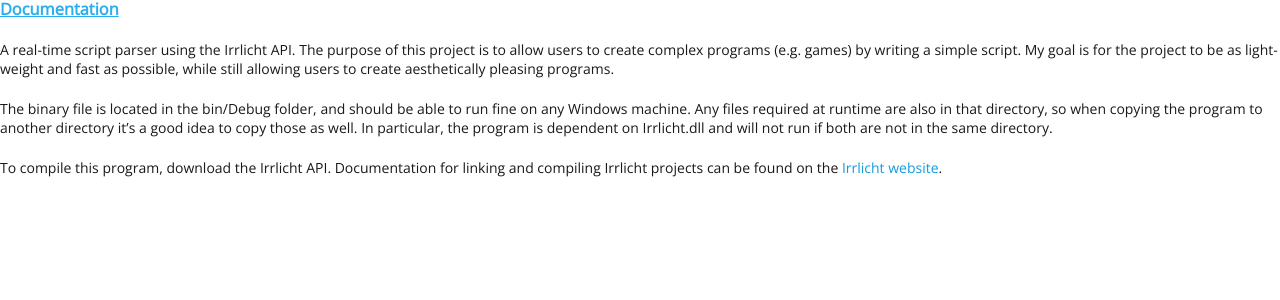
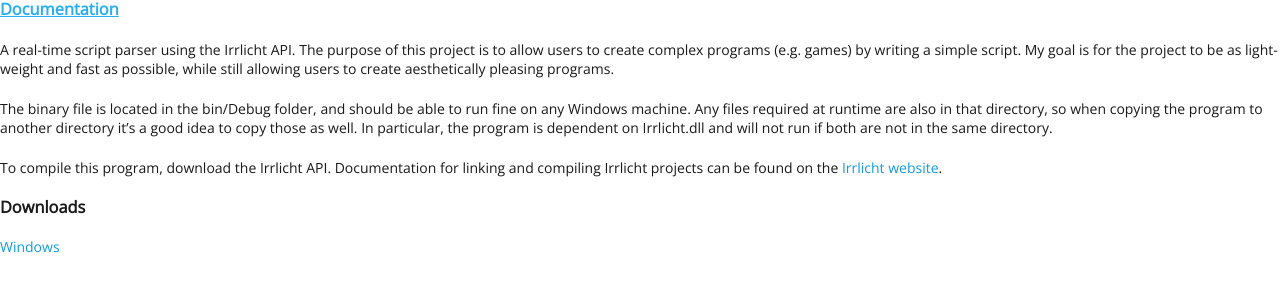
Before and after one commit to ZacharyWesterman/ZacharyWesterman.github.io, a Jekyll site: the page built from _posts/2017-01-16-project-zengine.md, in a window 1280 px wide. Shown: the top 300 px of the page. Built offline with Jekyll 4.4.1, drawn with Linux system fonts in a browser that asks for light colours.

Commit message:
added downloads

```diff
--- a/_posts/2017-01-16-project-zengine.md
+++ b/_posts/2017-01-16-project-zengine.md
@@ -15,3 +15,6 @@ The binary file is located in the bin/Debug folder, and should be able to run fi
 
 To compile this program, download the Irrlicht API.
 Documentation for linking and compiling Irrlicht projects can be found on the [Irrlicht website](irrlicht.sourceforge.net "irrlicht.sourceforge.net").
+
+### Downloads
+[Windows](https://github.com/ZacharyWesterman/ZEngine/raw/master/bin/Debug/installer.exe "Download Windows installer")
```
